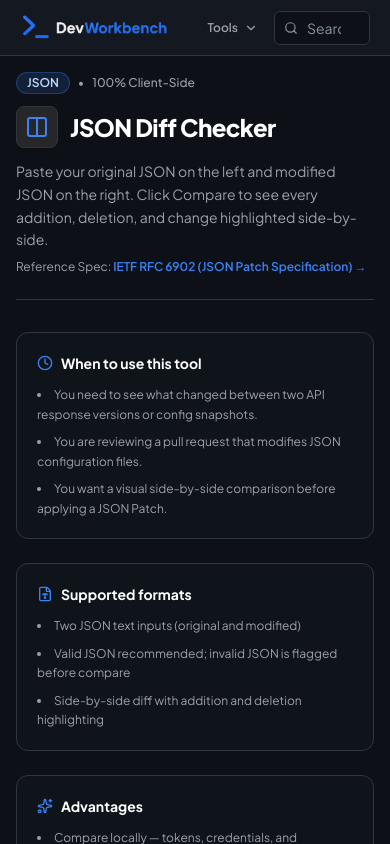
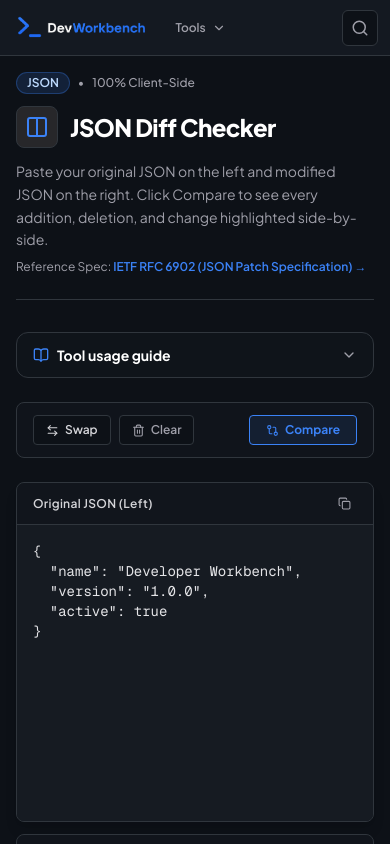
Before and after one commit to mkannan2104/devtools, a Next.js app: page /json/diff in a window 390 px wide. Shown: the top 844 px of the page. Built offline with nearby package versions, Linux system fonts and the light colour scheme.

Commit message:
feat: implement mobile search functionality in Navbar and enhance ToolGuide with collapsible sections for better user experience

```diff
--- a/src/components/layout/Navbar.tsx
+++ b/src/components/layout/Navbar.tsx
@@ -15,8 +15,10 @@
   const [searchResults, setSearchResults] = useState<Tool[]>([]);
   const [isSearchFocused, setIsSearchFocused] = useState(false);
   const [isMegaOpen, setIsMegaOpen] = useState(false);
+  const [isMobileSearchOpen, setIsMobileSearchOpen] = useState(false);
 
   const searchRef = useRef<HTMLDivElement>(null);
+  const searchInputRef = useRef<HTMLInputElement>(null);
   const megaMenuRef = useRef<HTMLDivElement>(null);
   const toolsButtonRef = useRef<HTMLButtonElement>(null);
 
@@ -25,6 +27,9 @@
   // Close mega menu on page change
   useEffect(() => {
     setIsMegaOpen(false);
+    setIsMobileSearchOpen(false);
+    setIsSearchFocused(false);
+    setSearchQuery("");
   }, [pathname]);
 
   // Handle click outside search or mega menu
@@ -33,6 +38,7 @@
       const target = event.target as Node;
       if (searchRef.current && !searchRef.current.contains(target)) {
         setIsSearchFocused(false);
+        setIsMobileSearchOpen(false);
       }
       if (
         isMegaOpen &&
@@ -54,6 +60,7 @@
       if (event.key === "Escape") {
         setIsMegaOpen(false);
         setIsSearchFocused(false);
+        setIsMobileSearchOpen(false);
       }
     };
     document.addEventListener("keydown", handleKeyDown);
@@ -79,15 +86,31 @@
   const handleSelectResult = (path: string) => {
     setSearchQuery("");
     setIsSearchFocused(false);
+    setIsMobileSearchOpen(false);
     router.push(path);
   };
 
+  const openMobileSearch = () => {
+    setIsMobileSearchOpen(true);
+    setIsSearchFocused(true);
+    requestAnimationFrame(() => searchInputRef.current?.focus());
+  };
+
+  const closeMobileSearch = () => {
+    setIsMobileSearchOpen(false);
+    setIsSearchFocused(false);
+    setSearchQuery("");
+  };
+
+  const showSearchDropdown =
+    isSearchFocused && (searchResults.length > 0 || Boolean(searchQuery.trim()));
+
   return (
     <>
-      <nav className="fixed top-0 left-0 right-0 z-50 h-14 border-b border-border-custom bg-sidebar/95 backdrop-blur-md">
-        <div className="mx-auto max-w-7xl w-full h-full flex items-center justify-between px-4 md:px-6 lg:px-8">
+      <nav className="fixed top-0 left-0 right-0 z-50 h-14 border-b border-border-custom bg-sidebar/95 backdrop-blur-md overflow-visible">
+        <div className="mx-auto max-w-7xl w-full h-full flex items-center justify-between gap-2 px-3 sm:px-6 lg:px-8">
           {/* Brand Logo & Tools Dropdown */}
-          <div className="flex items-center gap-4">
+          <div className={`flex items-center gap-2 sm:gap-4 shrink-0 ${isMobileSearchOpen ? "hidden sm:flex" : ""}`}>
             <Link href="/" className="flex items-center hover:opacity-90 shrink-0">
               <Image
                 src="/images/logo.png"
@@ -95,7 +118,7 @@
                 width={162}
                 height={36}
                 priority
-                className="h-9 w-auto object-contain"
+                className="h-8 sm:h-9 w-auto object-contain"
               />
             </Link>
 
@@ -103,7 +126,7 @@
             <button
               ref={toolsButtonRef}
               onClick={() => setIsMegaOpen(!isMegaOpen)}
-              className={`flex items-center gap-1.5 px-3 py-1.5 text-xs sm:text-sm font-semibold rounded-md transition-colors ${
+              className={`flex items-center gap-1.5 px-2.5 sm:px-3 py-1.5 text-xs sm:text-sm font-semibold rounded-md transition-colors ${
                 isMegaOpen
                   ? "bg-zinc-800 text-white"
                   : "text-zinc-400 hover:text-white hover:bg-zinc-800/50"
@@ -114,33 +137,56 @@
             </button>
           </div>
 
+          {/* Mobile search toggle */}
+          {!isMobileSearchOpen && (
+            <button
+              type="button"
+              onClick={openMobileSearch}
+              aria-label="Open search"
+              className="sm:hidden ml-auto flex items-center justify-center rounded-md border border-border-custom bg-background p-2 text-zinc-400 hover:text-white hover:border-zinc-600 transition-colors"
+            >
+              <Search size={18} />
+            </button>
+          )}
+
           {/* Global Tool Search */}
-          <div className="relative flex-1 max-w-[180px] sm:max-w-md px-1 sm:px-4" ref={searchRef}>
+          <div
+            className={`relative min-w-0 ${
+              isMobileSearchOpen
+                ? "flex-1 sm:flex-initial sm:flex-1 sm:max-w-md sm:px-4"
+                : "hidden sm:block sm:flex-1 sm:max-w-md sm:px-4"
+            }`}
+            ref={searchRef}
+          >
             <div className="relative">
-              <span className="absolute inset-y-0 left-0 flex items-center pl-2.5 sm:pl-3 text-zinc-500">
-                <Search size={14} className="sm:w-4 sm:h-4" />
+              <span className="absolute inset-y-0 left-0 flex items-center pl-3 text-zinc-500 pointer-events-none">
+                <Search size={16} />
               </span>
               <input
-                type="text"
+                ref={searchInputRef}
+                type="search"
+                enterKeyHint="search"
                 placeholder="Search tools..."
                 value={searchQuery}
                 onChange={(e) => setSearchQuery(e.target.value)}
                 onFocus={() => setIsSearchFocused(true)}
-                className="w-full rounded-md border border-border-custom bg-background py-1.5 pl-8 pr-7 text-sm text-zinc-200 placeholder-zinc-500 focus:border-brand-blue focus:outline-none focus:ring-1 focus:ring-brand-blue transition-all"
+                className="w-full rounded-md border border-border-custom bg-background py-2 pl-9 pr-9 text-base sm:text-sm text-zinc-200 placeholder-zinc-500 focus:border-brand-blue focus:outline-none focus:ring-1 focus:ring-brand-blue transition-all"
               />
-              {searchQuery && (
+              {(searchQuery || isMobileSearchOpen) && (
                 <button
-                  onClick={() => setSearchQuery("")}
-                  className="absolute inset-y-0 right-0 flex items-center pr-2.5 sm:pr-3 text-zinc-500 hover:text-white"
+                  type="button"
+                  onClick={isMobileSearchOpen ? closeMobileSearch : () => setSearchQuery("")}
+                  aria-label={isMobileSearchOpen ? "Close search" : "Clear search"}
+                  className="absolute inset-y-0 right-0 flex items-center pr-3 text-zinc-500 hover:text-white"
                 >
-                  <X size={12} className="sm:w-3.5 sm:h-3.5" />
+                  <X size={14} />
                 </button>
               )}
             </div>
 
             {/* Search Results Dropdown */}
-            {isSearchFocused && searchResults.length > 0 && (
-              <div className="absolute left-1 right-1 sm:left-4 sm:right-4 mt-2 max-h-80 overflow-y-auto rounded-lg border border-border-custom bg-sidebar p-2 shadow-2xl">
+            {showSearchDropdown && searchResults.length > 0 && (
+              <div className="fixed left-3 right-3 top-[3.75rem] z-[60] max-h-[min(24rem,calc(100vh-5rem))] overflow-y-auto rounded-lg border border-border-custom bg-sidebar p-2 shadow-2xl sm:absolute sm:left-0 sm:right-0 sm:top-full sm:mt-2 sm:max-h-80">
                 <div className="px-2 py-1 text-xs font-semibold uppercase tracking-wider text-zinc-500">
                   Matching Tools
                 </div>
@@ -148,17 +194,18 @@
                   {searchResults.map((tool) => (
                     <li key={tool.id}>
                       <button
+                        type="button"
                         onClick={() => handleSelectResult(tool.path)}
-                        className="flex w-full items-center justify-between rounded-md px-2 py-2 text-left text-sm text-zinc-300 hover:bg-zinc-800 hover:text-white transition-colors"
+                        className="flex w-full items-center justify-between rounded-md px-2 py-2.5 text-left text-sm text-zinc-300 hover:bg-zinc-800 hover:text-white transition-colors"
                       >
-                        <div className="flex items-center gap-3">
-                          <Icon name={tool.iconName} className="text-zinc-500" size={16} />
-                          <div>
-                            <div className="font-medium text-xs sm:text-sm">{tool.title}</div>
-                            <div className="text-2xs text-zinc-500">{tool.category}</div>
+                        <div className="flex min-w-0 items-center gap-3">
+                          <Icon name={tool.iconName} className="text-zinc-500 shrink-0" size={16} />
+                          <div className="min-w-0">
+                            <div className="font-medium text-sm truncate">{tool.title}</div>
+                            <div className="text-xs text-zinc-500">{tool.category}</div>
                           </div>
                         </div>
-                        <ArrowRight size={14} className="text-zinc-600" />
+                        <ArrowRight size={14} className="text-zinc-600 shrink-0 ml-2" />
                       </button>
                     </li>
                   ))}
@@ -167,8 +214,8 @@
             )}
 
             {/* Search Empty State */}
-            {isSearchFocused && searchQuery && searchResults.length === 0 && (
-              <div className="absolute left-1 right-1 sm:left-4 sm:right-4 mt-2 rounded-lg border border-border-custom bg-sidebar p-4 text-center text-sm text-zinc-500 shadow-2xl">
+            {showSearchDropdown && searchQuery && searchResults.length === 0 && (
+              <div className="fixed left-3 right-3 top-[3.75rem] z-[60] rounded-lg border border-border-custom bg-sidebar p-4 text-center text-sm text-zinc-500 shadow-2xl sm:absolute sm:left-0 sm:right-0 sm:top-full sm:mt-2">
                 No tools found matching &quot;{searchQuery}&quot;
               </div>
             )}
--- a/src/components/tools/ToolGuide.tsx
+++ b/src/components/tools/ToolGuide.tsx
@@ -1,6 +1,8 @@
-import React from "react";
+"use client";
+
+import React, { useState } from "react";
 import Link from "next/link";
-import { Clock, FileType, Sparkles, ArrowRight } from "lucide-react";
+import { Clock, FileType, Sparkles, ArrowRight, ChevronDown, BookOpen } from "lucide-react";
 import { getToolGuide } from "@/constants/toolGuides";
 
 interface ToolGuideProps {
@@ -9,14 +11,34 @@
 
 export const ToolGuide: React.FC<ToolGuideProps> = ({ toolId }) => {
   const guide = getToolGuide(toolId);
+  const [isOpen, setIsOpen] = useState(false);
+
   if (!guide) return null;
 
   return (
-    <section
-      className="mb-10 grid grid-cols-1 lg:grid-cols-3 gap-6"
-      aria-label="Tool usage guide"
+    <section className="mb-6" aria-label="Tool usage guide">
+      <div className="rounded-xl border border-border-custom bg-sidebar/30 overflow-hidden">
+        <button
+          type="button"
+          onClick={() => setIsOpen((prev) => !prev)}
+          aria-expanded={isOpen}
+          className="flex w-full items-center justify-between gap-3 px-4 py-3 text-left transition-colors hover:bg-sidebar/50"
         >
-      <div className="rounded-xl border border-border-custom bg-sidebar/30 p-5 space-y-3">
+          <span className="flex items-center gap-2 text-sm font-bold text-white">
+            <BookOpen size={16} className="text-brand-blue shrink-0" aria-hidden="true" />
+            Tool usage guide
+          </span>
+          <ChevronDown
+            size={16}
+            className={`shrink-0 text-zinc-400 transition-transform duration-200 ${isOpen ? "rotate-180" : ""}`}
+            aria-hidden="true"
+          />
+        </button>
+
+        {isOpen && (
+          <div className="border-t border-border-custom px-4 pb-4 pt-4 space-y-4">
+            <div className="grid grid-cols-1 lg:grid-cols-3 gap-4">
+              <div className="rounded-lg border border-border-custom/60 bg-background/40 p-4 space-y-3">
                 <h2 className="flex items-center gap-2 text-sm font-bold text-white">
                   <Clock size={16} className="text-brand-blue shrink-0" aria-hidden="true" />
                   When to use this tool
@@ -28,7 +50,7 @@
                 </ul>
               </div>
 
-      <div className="rounded-xl border border-border-custom bg-sidebar/30 p-5 space-y-3">
+              <div className="rounded-lg border border-border-custom/60 bg-background/40 p-4 space-y-3">
                 <h2 className="flex items-center gap-2 text-sm font-bold text-white">
                   <FileType size={16} className="text-brand-blue shrink-0" aria-hidden="true" />
                   Supported formats
@@ -40,7 +62,7 @@
                 </ul>
               </div>
 
-      <div className="rounded-xl border border-border-custom bg-sidebar/30 p-5 space-y-3">
+              <div className="rounded-lg border border-border-custom/60 bg-background/40 p-4 space-y-3">
                 <h2 className="flex items-center gap-2 text-sm font-bold text-white">
                   <Sparkles size={16} className="text-brand-blue shrink-0" aria-hidden="true" />
                   Advantages
@@ -51,9 +73,10 @@
                   ))}
                 </ul>
               </div>
+            </div>
 
             {guide.relatedLinks && guide.relatedLinks.length > 0 && (
-        <div className="lg:col-span-3 flex flex-wrap items-center gap-3 pt-1">
+              <div className="flex flex-wrap items-center gap-3 pt-1">
                 <span className="text-xs font-semibold text-zinc-400">Related workflows:</span>
                 {guide.relatedLinks.map((link) => (
                   <Link
@@ -67,6 +90,9 @@
                 ))}
               </div>
             )}
+          </div>
+        )}
+      </div>
     </section>
   );
 };
```
Lines whose indentation alone changed are shown as unchanged.
